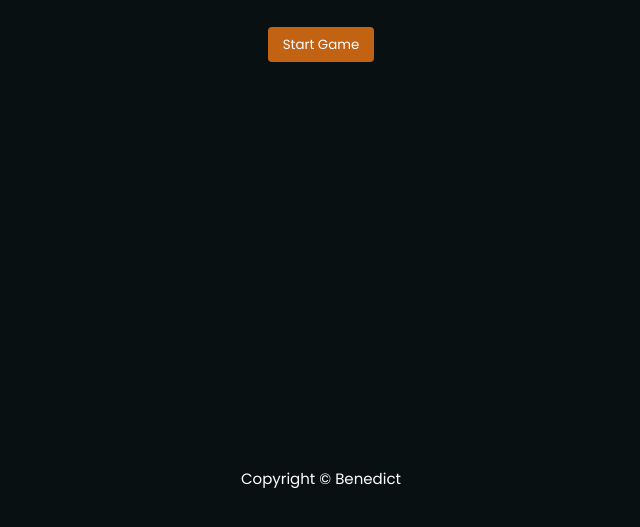
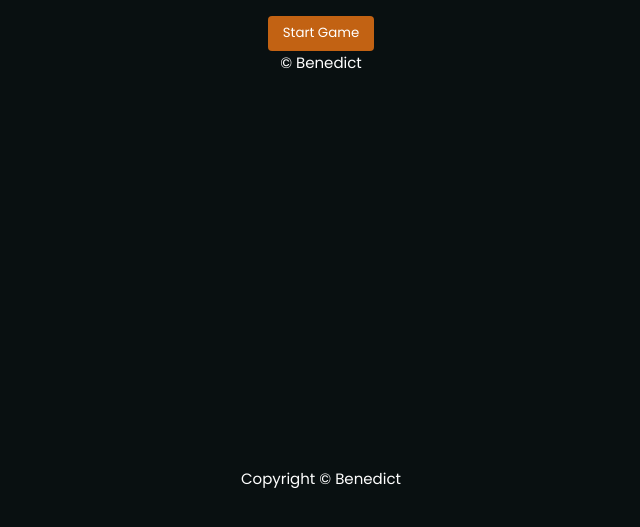
Before and after one commit to Bened1ct-7/Typing-Speed-Game, a plain HTML site: page index.html in a window 1280 px wide. Shown: the part 393-920 px from the top of the page, without its empty margins (319-959 px from the left). Drawn offline with nearby package versions, Linux system fonts and the light colour scheme.

Commit message:
Copyright update

```diff
--- a/index.html
+++ b/index.html
@@ -21,6 +21,7 @@
           <button data-aos="fade-right" data-aos-duration="1000" type="button">
             Start Game
           </button>
+          <p>&copy; Benedict</p>
         </div>
       </div>
     </section>
```
